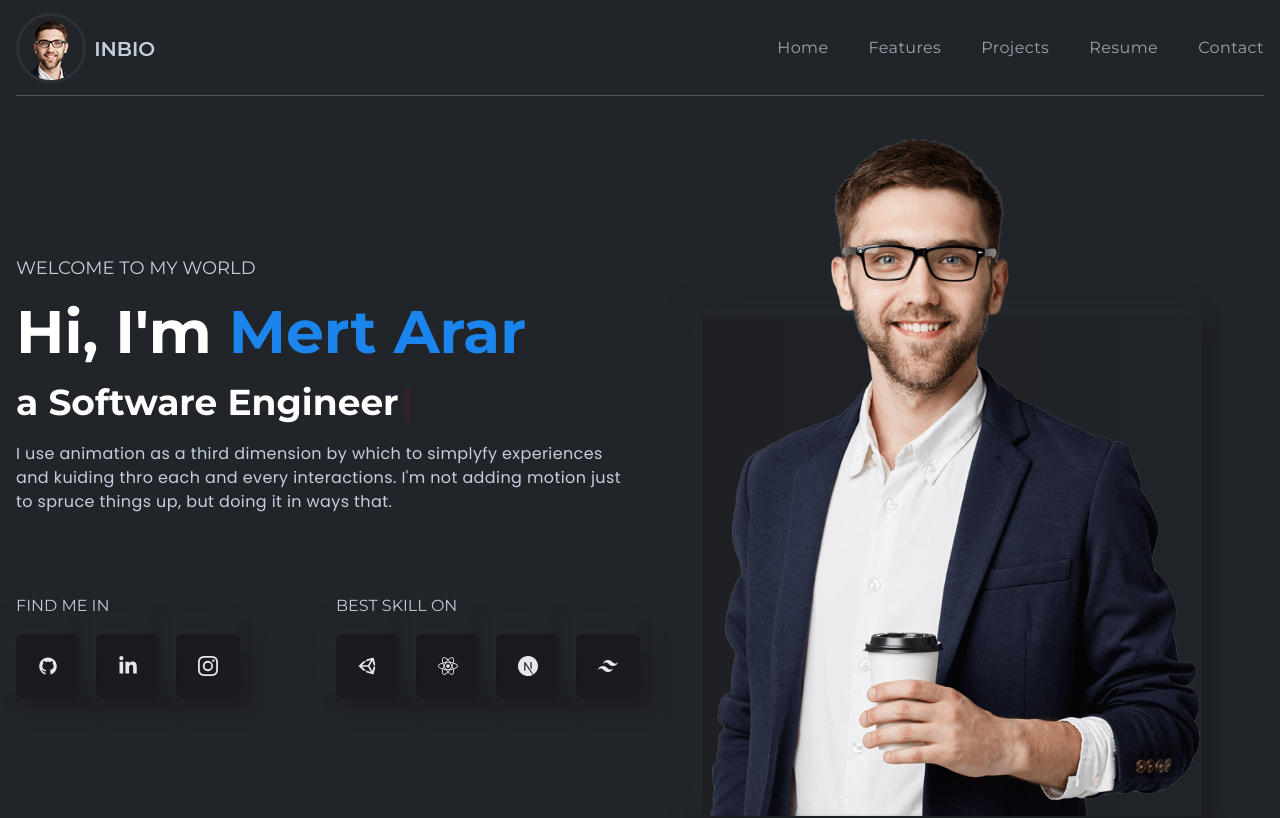
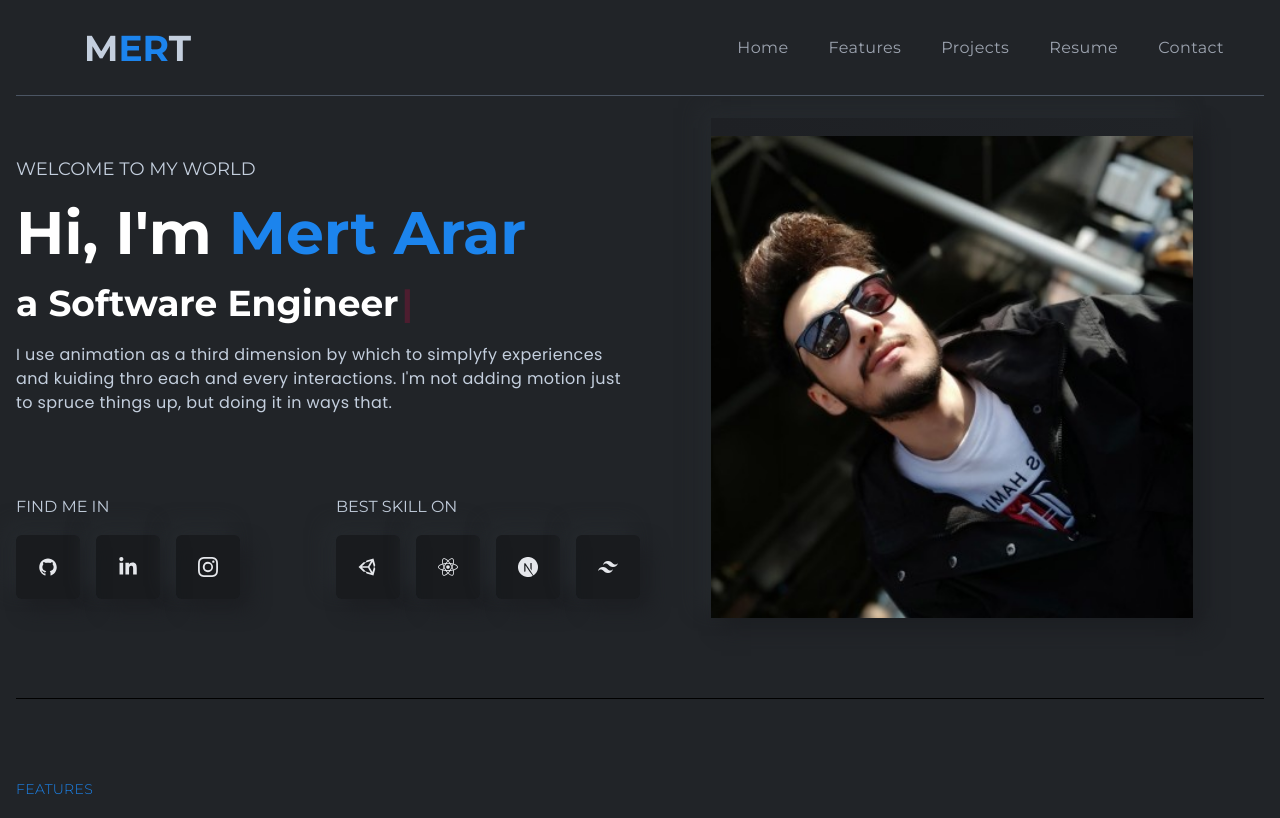
Before and after one commit to MertArar/portfolioReact, a React (Create React App) app: page / in a window 1280 px wide. Shown: the top 818 px of the page. Built offline with nearby package versions, Linux system fonts and the light colour scheme.

Commit message:
bug fixed

```diff
--- a/src/assets/index.js
+++ b/src/assets/index.js
@@ -1,5 +1,5 @@
 import logo from "./images/logo.png";
-import bannerImg from "./images/bannerImg.png";
+import bannerImg from "./images/mertararpp.jpeg";
 import projectOne from "./images/projects/projectOne.jpg";
 import projectTwo from "./images/projects/projectTwo.jpg";
 import projectThree from "./images/projects/projectThree.jpeg";
--- a/src/components/banner/RightBanner.js
+++ b/src/components/banner/RightBanner.js
@@ -5,11 +5,11 @@ const RightBanner = () => {
   return (
     <div className="w-full lgl:w-1/2 flex justify-center items-center relative">
       <img
-        className="w-[300px] h-[400px] lgl:w-[500px] lgl:h-[680px] z-10"
+        className="hidden lg:flex flex-1 max-w-[320px] lgl:min-w-[482px] mx-auto z-10"
         src={bannerImg}
         alt="bannerImg"
       />
-      <div className="absolute bottom-0 w-[350px] h-[300px] lgl:w-[500px] lgl:h-[500px] bg-gradient-to-r from-[#1e2024] to-[#202327] shadow-shadowOne flex justify-center items-center"></div>
+      <div className="hidden lg:flex flex-1 max-w-[320px] lgl:min-w-[482px] mx-auto absolute bottom-0 w-[350px] h-[300px] lgl:w-[500px] lgl:h-[500px] bg-gradient-to-r from-[#1e2024] to-[#202327] shadow-shadowOne flex justify-center items-center"></div>
     </div>
   );
 };
--- a/src/components/footer/Footer.js
+++ b/src/components/footer/Footer.js
@@ -2,13 +2,16 @@ import React from "react";
 import { FaLinkedinIn } from "react-icons/fa";
 import { AiFillGithub } from "react-icons/ai";
 import { BsInstagram } from "react-icons/bs";
-import { logo } from "../../assets/index";
 
 const Footer = () => {
   return (
     <div className="w-full py-20 h-auto border-b-[1px] border-b-black grid grid-cols-1 md:grid-cols-2 lgl:grid-cols-4 gap-8">
       <div className="w-full h-full flex flex-col gap-8">
-        <img className="w-32" src={logo} alt="logo" />
+        <h4 className="text-4xl uppercase font-bold">
+          <a href="index.html">
+            M<span className="text-designColor">er</span>t
+          </a>
+        </h4>
         <div className="flex gap-4">
           <span className="bannerIcon">
             <a href="https://github.com/MertArar">
--- a/src/components/navbar/Navbar.js
+++ b/src/components/navbar/Navbar.js
@@ -9,9 +9,13 @@ import { navLinksdata } from "../../constants";
 const Navbar = () => {
   const [showMenu, setShowMenu] = useState(false);
   return (
-    <div className="w-full h-24 sticky top-0 z-50 bg-bodyColor mx-auto flex justify-between items-center font-titleFont border-b-[1px] border-b-gray-600">
-      <div>
-        <img src={logo} alt="logo" />
+    <div className="w-full h-24 sticky p-10 top-0 z-50 bg-bodyColor mx-auto flex justify-between items-center font-titleFont border-b-[1px] border-b-gray-600">
+      <div className="mx-7">
+        <h4 className="text-4xl uppercase font-bold">
+          <a href="index.html">
+            M<span className="text-designColor">er</span>t
+          </a>
+        </h4>
       </div>
       <div>
         <ul className="hidden mdl:inline-flex items-center gap-6 lg:gap-10">
```
Also changed, not shown: src/assets/images/mertararpp.jpeg (added).
